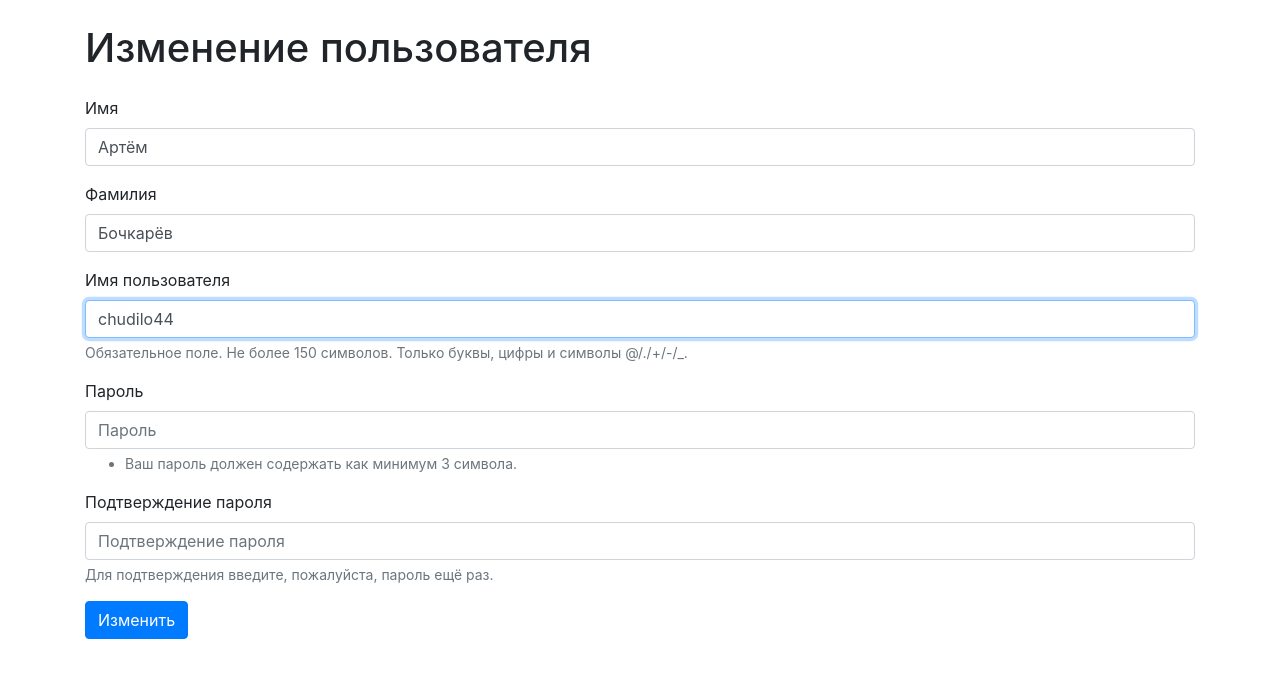
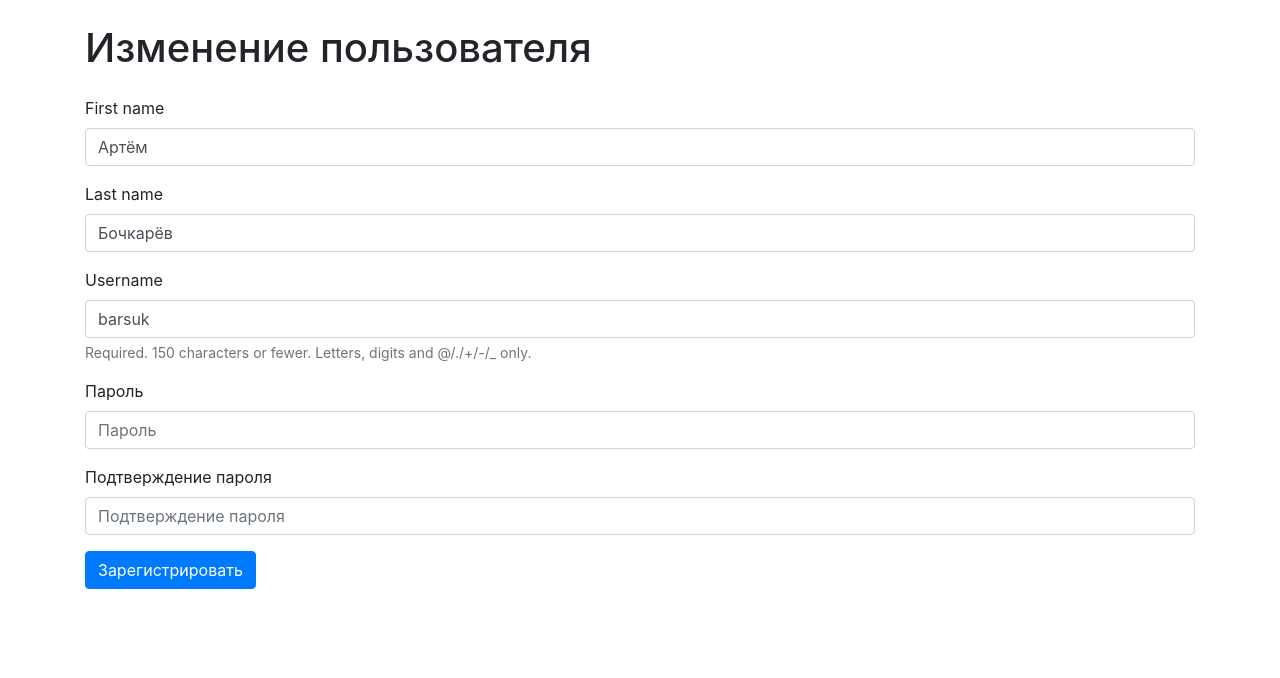
Before and after one commit to Chudilo4/python-project-52, a Django app: page /users/5/update/ in a window 1280 px wide. Shown: the part 56-734 px from the top of the page. Run offline with Django 4.2, Linux system fonts and the light colour scheme; data comes from the database, SQL or seed files in the repository; both versions use the stored data as it was after the commit; some libraries are stand-ins or nearby versions.

Commit message:
шаг 2

```diff
--- a/task_manager/forms.py
+++ b/task_manager/forms.py
@@ -1,36 +1,28 @@
 from django.contrib.auth.models import User
 from django import forms
+from django.contrib.auth.forms import UserChangeForm
 
 
 class RegisterUserForm(forms.ModelForm):
     # Прописываем поля для нашей регистрации
     first_name = forms.CharField(max_length=150,
-                                 label='Имя',
-                                 widget=forms.TextInput(attrs={'class': 'form-control',
-                                                               'placeholder': 'Имя',
-                                                               }))
+                                 label='Имя',)
     last_name = forms.CharField(max_length=150,
-                                label='Фамилия',
-                                widget=forms.TextInput(attrs={'class': 'form-control',
-                                                              'placeholder': 'Фамилия',
-                                                              }))
+                                label='Фамилия',)
     username = forms.CharField(max_length=150,
-                               label='Имя пользователя',
-                               widget=forms.TextInput(attrs={'class': 'form-control',
-                                                             'placeholder': 'Имя пользователя',
-                                                             'title': 'Обязательное поле. Не более 150 символов. Только буквы, цифры и символы @/./+/-/_.'
-                                                             }))
-    password1 = forms.CharField(min_length=3,
-                                label='Пароль',
-                                widget=forms.PasswordInput(attrs={'class': 'form-control',
-                                                                  'placeholder': 'Пароль',
-                                                                  }))
-    password2 = forms.CharField(min_length=3,
-                                label='Подтверждение пароля',
-                                widget=forms.PasswordInput(attrs={'class': 'form-control',
-                                                                  'placeholder': 'Подтверждение пароля',
-                                                                  }))
+                               label='Имя пользователя',)
+    password1 = forms.CharField(label='Пароль',)
+    password2 = forms.CharField(label='Подтверждение пароля',)
     class Meta:
         # Для сохранения в таблицу USER используем модель User
         model = User
         fields = ('first_name', 'last_name', 'username', 'password1', 'password2')
+
+
+class UpdateUserForm(forms.ModelForm):
+    password1 = forms.CharField(label='Пароль',)
+    password2 = forms.CharField(label='Подтверждение пароля',)
+    class Meta:
+        # Для сохранения в таблицу USER используем модель User
+        model = User
+        fields = ('first_name', 'last_name', 'username', 'password1', 'password2')
--- a/task_manager/view.py
+++ b/task_manager/view.py
@@ -3,6 +3,7 @@ from django.shortcuts import render, redirect
 from django.utils.translation import gettext
 from django.views import View
 from . import forms
+from django.urls import reverse_lazy
 
 menu = [{'title': 'Пользователи', 'url_name': 'users'},
         {'title': 'Статусы', 'url_name': 'home'},
@@ -46,16 +47,31 @@ class UsersCreateView(View):
 
 class UsersUpdateView(View):
     def get(self, request, *args, **kwargs):
-        return render(request, 'users_update.html', {'menu': menu})
+        user = User.objects.get(pk=kwargs['pk'])
+        form = forms.UpdateUserForm({'first_name': user.first_name,
+                                     'last_name': user.last_name,
+                                     'username': user.username})
+        return render(request, 'users_update.html', {'menu': menu,
+                                                     'form': form})
+    def post(self, request, *args, **kwargs):
+        form = forms.UpdateUserForm(request.POST)
+        if form.is_valid():
+            user = User.objects.get(pk=kwargs['pk'])
+            User.objects.update()
+            return redirect('users')
+        else:
+            return render(request, 'users_update.html', {'menu': menu,
+                                                         'form': form})
+
 
 
 class UsersDeleteView(View):
 
     def post(self, request, *args, **kwargs):
         user_id = kwargs.get('id')
-        U = User.objects.get(id=user_id)
-        if U:
-            U.delete()
+        user = User.objects.get(id=user_id)
+        if user:
+            user.delete()
             return redirect('users')
 
 
--- a/templates/users_update.html
+++ b/templates/users_update.html
@@ -1,27 +1,12 @@
 {% extends 'base.html' %}
 {% block content %}
+{% load bootstrap4 %}
 <div class="container wrapper flex-grow-1">
     <h1 class="my-4">Изменение пользователя</h1>
-<form method="post">
-  <input type="hidden" name="csrfmiddlewaretoken" value="IW10rjBc3PckobyKEHBoyb4KhRK2qp2CK9ucBRevUR40TIUC56KwYAfydnMelE8E">
-  <div class="form-group"><label for="id_first_name">Имя</label><input type="text" name="first_name" value="Артём" maxlength="150" class="form-control" placeholder="Имя" title="" required="" id="id_first_name"></div>
-<div class="form-group"><label for="id_last_name">Фамилия</label><input type="text" name="last_name" value="Бочкарёв" maxlength="150" class="form-control" placeholder="Фамилия" title="" required="" id="id_last_name"></div>
-<div class="form-group"><label for="id_username">Имя пользователя</label><input type="text" name="username" value="chudilo44" maxlength="150" autofocus="" class="form-control" placeholder="Имя пользователя" title="Обязательное поле. Не более 150 символов. Только буквы, цифры и символы @/./+/-/_." required="" id="id_username">
-    <small class="form-text text-muted">Обязательное поле. Не более 150 символов. Только буквы, цифры и символы @/./+/-/_.</small>
-
-</div>
-<div class="form-group"><label for="id_password1">Пароль</label><input type="password" name="password1" autocomplete="new-password" class="form-control" placeholder="Пароль" title="Ваш пароль должен содержать как минимум 3 символа." required="" id="id_password1">
-    <small class="form-text text-muted"><ul><li>Ваш пароль должен содержать как минимум 3 символа.</li></ul></small>
-
-</div>
-<div class="form-group"><label for="id_password2">Подтверждение пароля</label><input type="password" name="password2" autocomplete="new-password" class="form-control" placeholder="Подтверждение пароля" title="Для подтверждения введите, пожалуйста, пароль ещё раз." required="" id="id_password2">
-    <small class="form-text text-muted">Для подтверждения введите, пожалуйста, пароль ещё раз.</small>
-
-</div>
-  <div class="form-group">
-    <input class="btn btn-primary" type="submit" value="Изменить">
-  </div>
+    <form method="post">
+    {% csrf_token %}
+    {% bootstrap_form form %}
+  <input class="btn btn-primary" type="submit" value="Зарегистрировать">
 </form>
-
     </div>
 {% endblock %}
```
Also changed, not shown: templates/users_create.html (+2 -6 lines), db.sqlite3.
